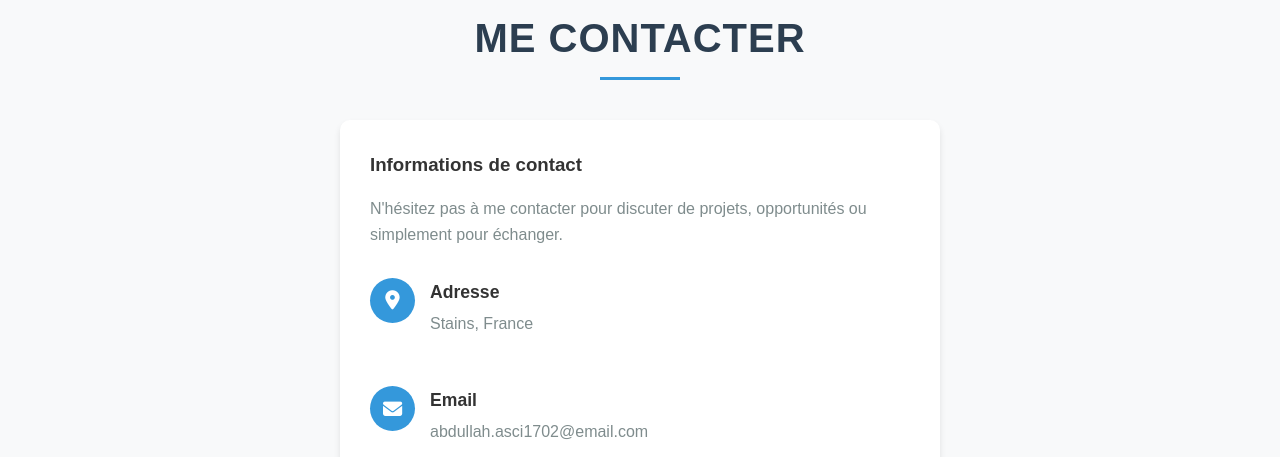
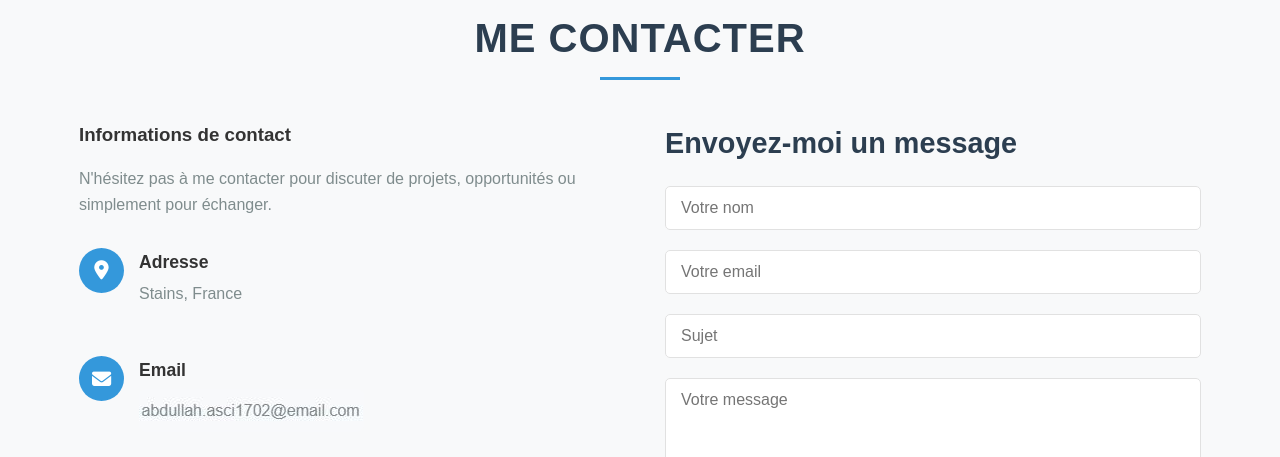
Before and after one commit to Abdullah-Asci/Abdullah-Asci, a plain HTML site: page index.html in a window 1280 px wide. Shown: the part 8730-9187 px from the top of the page. Drawn offline with nearby package versions, Linux system fonts and the light colour scheme.

Commit message:
rajout du formulaire de contact

```diff
--- a/index.html
+++ b/index.html
@@ -676,7 +676,7 @@
                             <div class="icon"><i class="fas fa-envelope"></i></div>
                             <div class="text">
                                 <h4>Email</h4>
-                                <p>abdullah.asci1702@email.com</p>
+                                <img src="img/email.JPG" alt="email">
                             </div>
                         </div>
 
@@ -693,6 +693,24 @@
                             </div>
                         </div>
                     </div>
+                </div>
+                <div class="contact-form" data-aos="fade-left">
+                    <h3>Envoyez-moi un message</h3>
+                    <form id="contactForm">
+                        <div class="form-group">
+                            <input type="text" id="name" name="name" placeholder="Votre nom" required>
+                        </div>
+                        <div class="form-group">
+                            <input type="email" id="email" name="email" placeholder="Votre email" required>
+                        </div>
+                        <div class="form-group">
+                            <input type="text" id="subject" name="subject" placeholder="Sujet" required>
+                        </div>
+                        <div class="form-group">
+                            <textarea id="message" name="message" placeholder="Votre message" required></textarea>
+                        </div>
+                        <button type="submit" class="btn btn-primary">Envoyer</button>
+                    </form>
                 </div>
             </div>
         </div>
--- a/style.css
+++ b/style.css
@@ -658,10 +658,11 @@ img {
 
 .contact-container {
     display: grid;
-    grid-template-columns: minmax(0, 1fr) minmax(auto, 800px) minmax(0, 1fr);
+    grid-template-columns: repeat(2, 1fr);
     gap: 50px;
 }
 
+.contact-form
 .contact-info {
     grid-column: 2;
     background-color: white;
```
Also changed, not shown: img/email.JPG (added).
